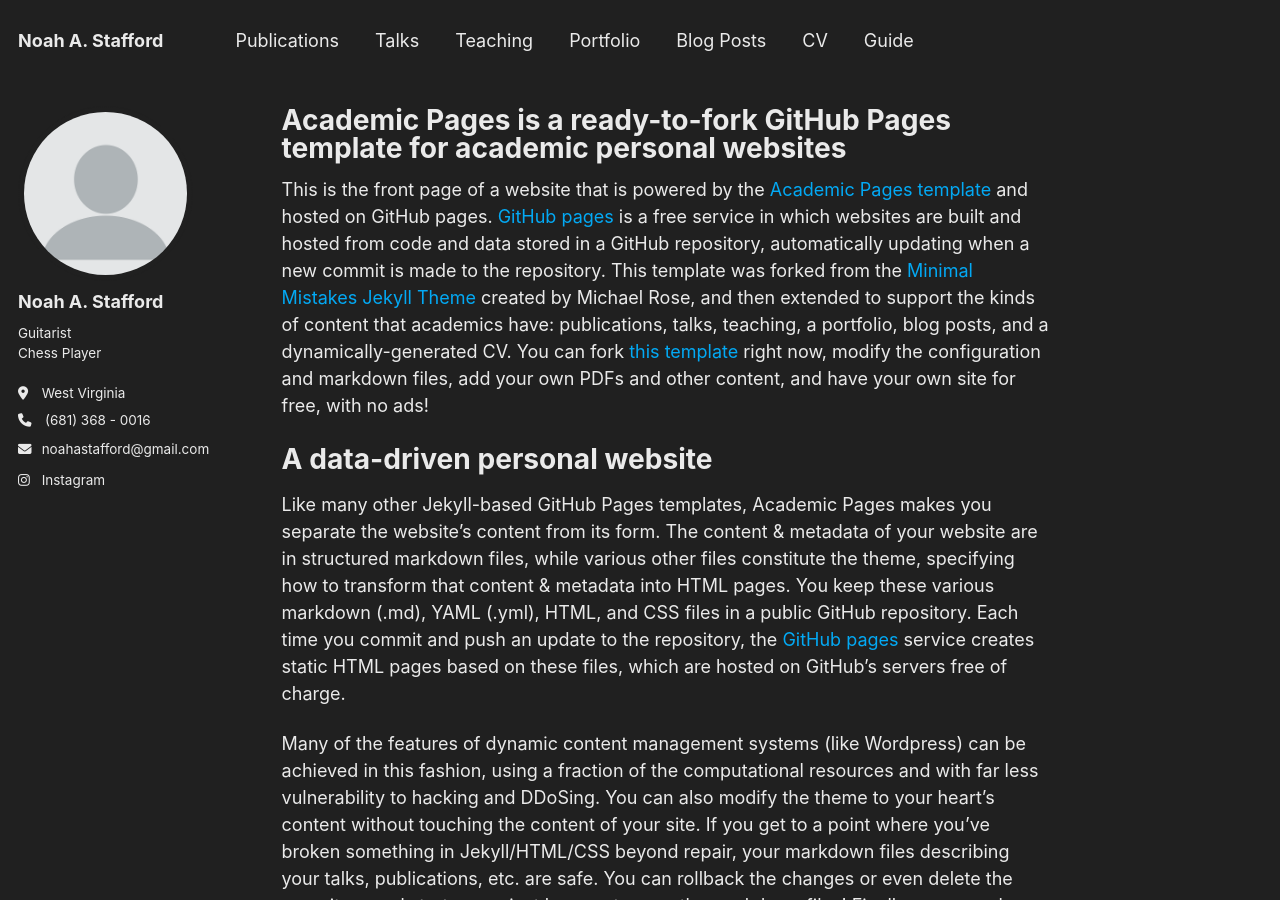
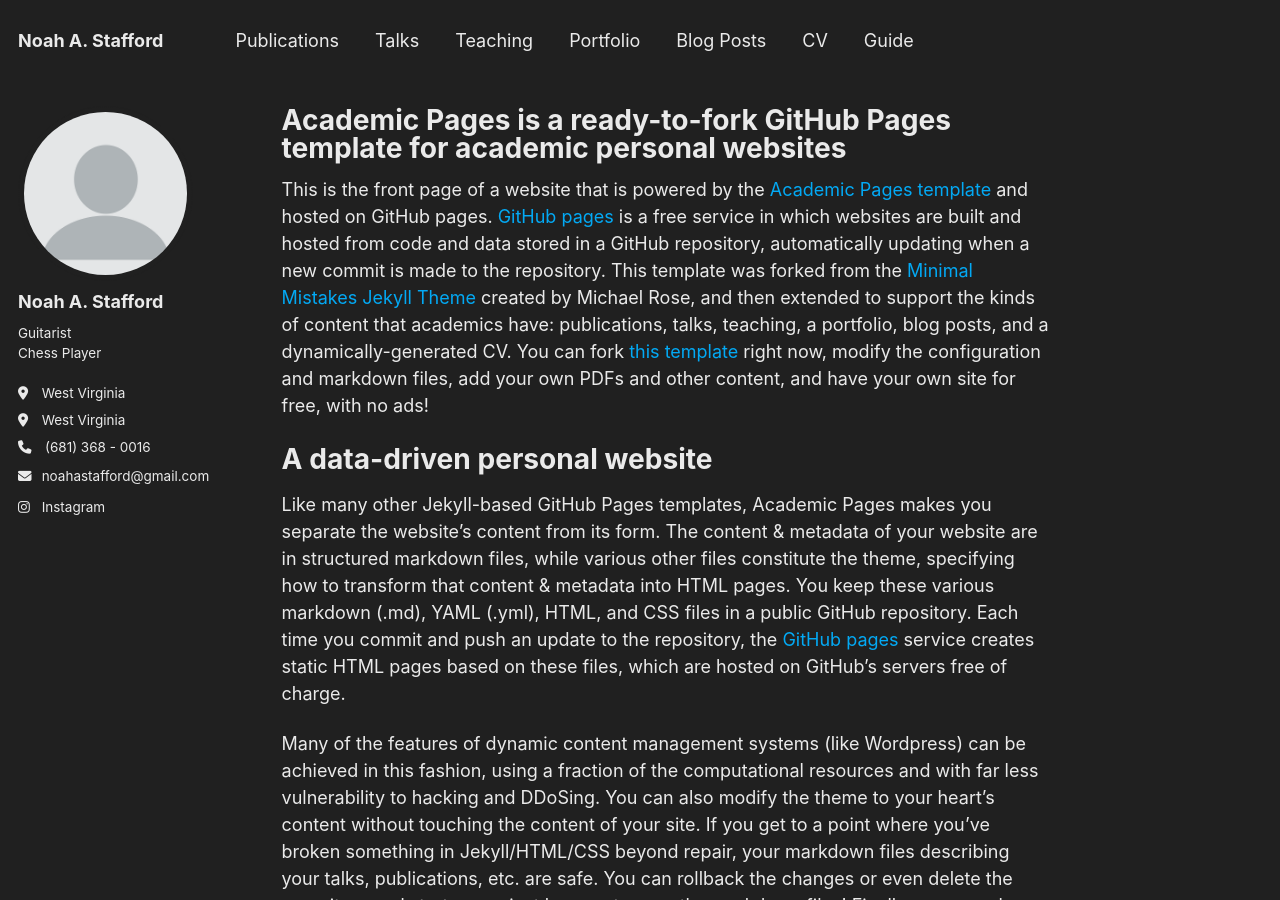
Before and after one commit to noahastafford/noahastafford.github.io, a Jekyll site: the page built from _pages/about.md, in a window 1280 px wide and 900 px high. Built offline with Jekyll 4.4.1, drawn with Linux system fonts in a browser that asks for light colours.

Commit message:
duplicatetest

```diff
--- a/_includes/author-profile.html
+++ b/_includes/author-profile.html
@@ -28,6 +28,9 @@
         <li><i class="fa-solid fa-location-dot icon-pad-right" aria-hidden="true"></i>{{ author.location }}</li>
       {% endif %}
       {% if author.phone %}
+      {% if author.location %}
+        <li><i class="fa-solid fa-location-dot icon-pad-right" aria-hidden="true"></i>{{ author.location }}</li>
+      {% endif %}
         <li><i class="fa-solid fa-phone icon-pad-right" aria-hidden="true"></i>{{ author.phone }}</li>
       {% endif %}
       {% if author.employer %}
```
